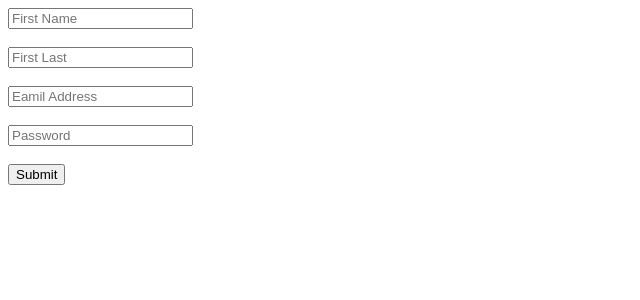
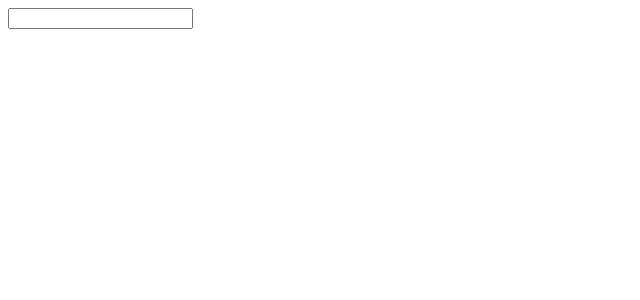
Before and after one commit to alfinarif/nodejs_practices, a React (Vite) app in the folder ReactJsPractices/practiceProject_2/: page / in a window 1280 px wide. Shown: the top 300 px of the page, without its empty margins (0-640 px from the left). Built offline with nearby package versions, Linux system fonts and the light colour scheme.

Commit message:
formControll

```diff
--- a/ReactJsPractices/practiceProject_2/src/App.jsx
+++ b/ReactJsPractices/practiceProject_2/src/App.jsx
@@ -1,4 +1,4 @@
-import FormPractice2 from './components/FormPractice2';
+import FormPractice3 from './components/FormPractice3';
 
 const App = () => {
   const quantities = [1,2,3];
@@ -21,7 +21,9 @@ const App = () => {
 
       {/* <FormPractice/> */}
 
-      <FormPractice2/>
+      {/* <FormPractice2/> */}
+
+      <FormPractice3/>
 
     </div>
   );
--- /dev/null
+++ b/ReactJsPractices/practiceProject_2/src/components/FormPractice3.jsx
@@ -0,0 +1,15 @@
+import { Component } from 'react';
+
+class FormPractice3 extends Component {
+    render() {
+        return (
+            <div>
+                <form>
+                    <input  />
+                </form>
+            </div>
+        );
+    }
+}
+
+export default FormPractice3;
```
